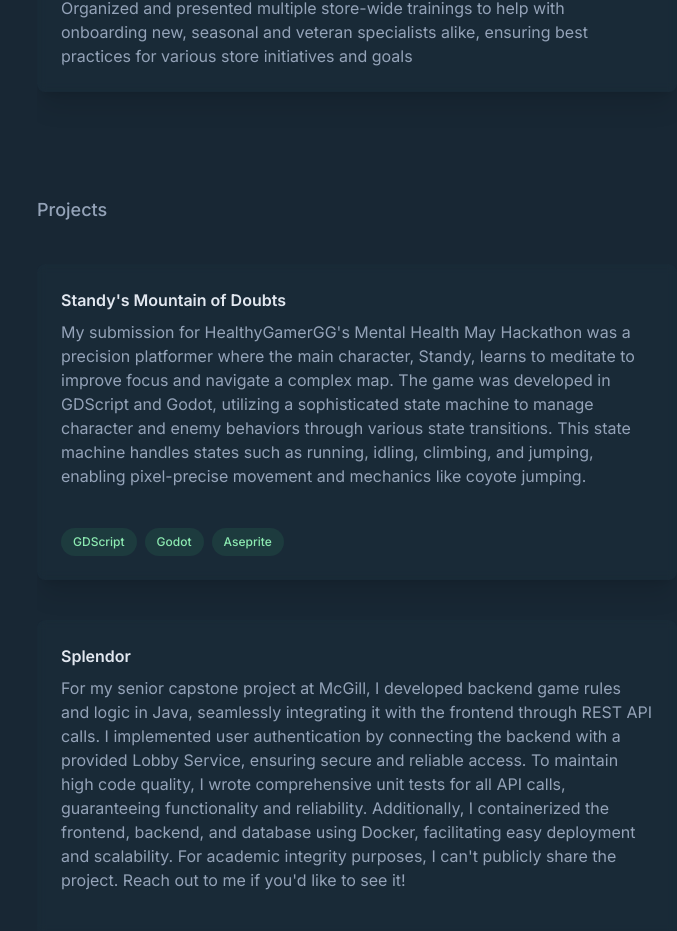
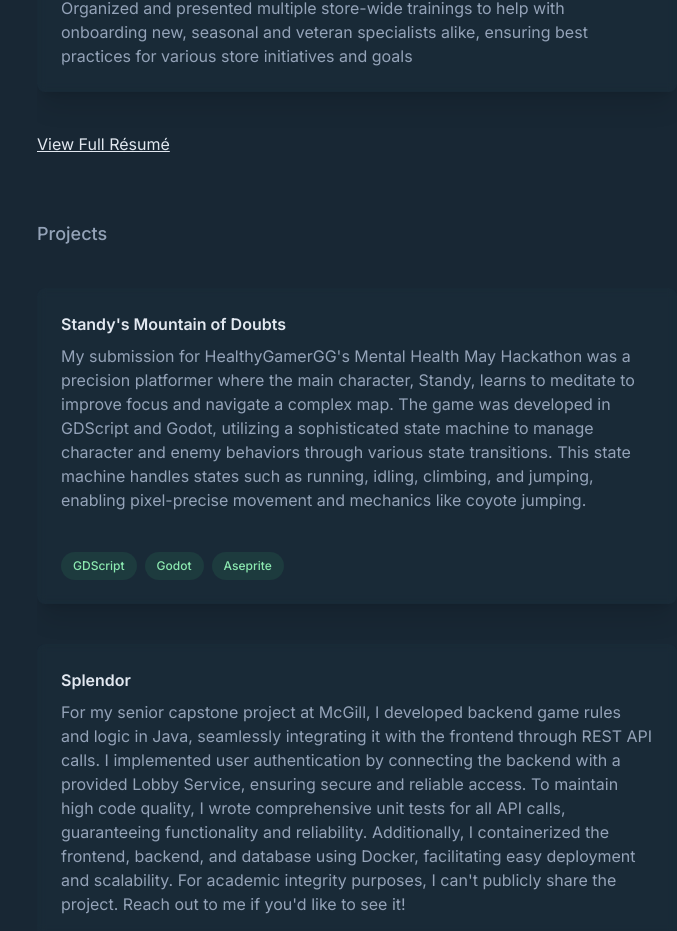
Before and after one commit to SamerSawan/Portfolio_v3, a Next.js app: page / in a window 1280 px wide. Shown: the part 1136-2067 px from the top of the page, without its empty margins (603-1280 px from the left). Built offline with nearby package versions, Linux system fonts and the light colour scheme.

Commit message:
added link to view resume, incomplete

```diff
--- a/app/page.js
+++ b/app/page.js
@@ -73,6 +73,7 @@ export default function Home() {
                 href={"https://www.apple.com/"}/>
               </li>
             </ol>
+            <a className="text-slate-200 underline hover:text-[#8ce9b1] cursor-pointer">View Full Résumé</a>
           </div>
           <div id="Projects" className="mb-16 section">
             <h2 className="mb-10 font-medium text-lg text-slate-400">Projects</h2>
```
